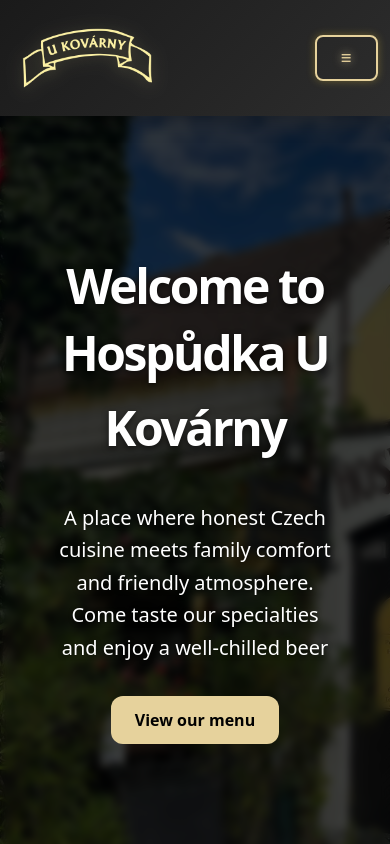
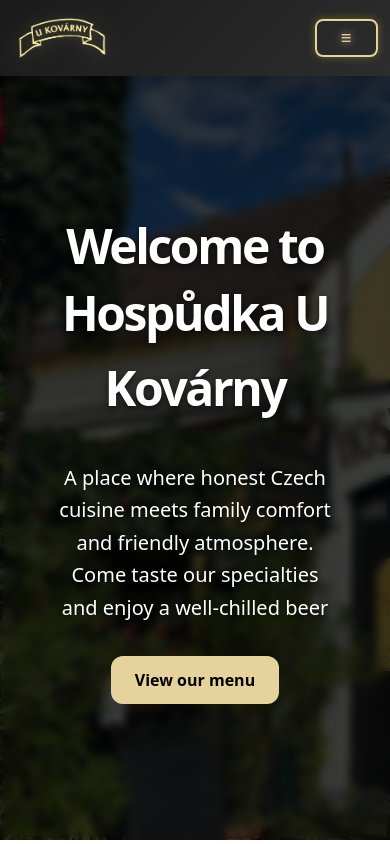
Before and after one commit to aloyeez/kovarna-AP5PW, a React (Vite) app in the folder frontend_kovarna/: page / in a window 390 px wide. Shown: the top 844 px of the page. Built offline with nearby package versions, Linux system fonts and the light colour scheme.

Commit message:
Update Navbar styles to improve layout and visual consistency; adjust padding and logo heights for better responsiveness.

```diff
--- a/frontend_kovarna/src/components/Navbar.css
+++ b/frontend_kovarna/src/components/Navbar.css
@@ -1,7 +1,7 @@
 .navbar {
   background: linear-gradient(135deg, #1a1a1a 0%, #2d2d2d 100%);
   box-shadow: 0 4px 20px rgba(0, 0, 0, 0.3);
-  padding: 0.75rem 2rem;
+  padding: 0.5rem 2rem;
   position: sticky;
   top: 0;
   z-index: 1000;
@@ -14,7 +14,7 @@
   align-items: center;
   justify-content: flex-start;
   gap: 2rem;
-  min-height: 100px;
+  min-height: 60px;
 }
 
 .navbar-buttons {
@@ -38,7 +38,7 @@
 }
 
 .navbar-logo img {
-  height: 110px;
+  height: 75px;
   width: auto;
   filter: drop-shadow(0 2px 8px rgba(0, 0, 0, 0.3)) brightness(0) saturate(100%) invert(89%) sepia(28%) saturate(456%) hue-rotate(359deg) brightness(103%) contrast(98%);
 }
@@ -47,7 +47,7 @@
   background: transparent;
   border: 2px solid #e6d29c;
   color: #e6d29c;
-  padding: 0.75rem 1.5rem;
+  padding: 0.5rem 1.5rem;
   border-radius: 8px;
   font-weight: 600;
   font-size: 0.9rem;
@@ -258,7 +258,7 @@
   }
 
   .navbar-logo img {
-    height: 80px;
+    height: 55px;
   }
 }
 
@@ -290,7 +290,7 @@
   }
 
   .navbar-logo img {
-    height: 60px;
+    height: 40px;
   }
 
   .hamburger-menu {
```
